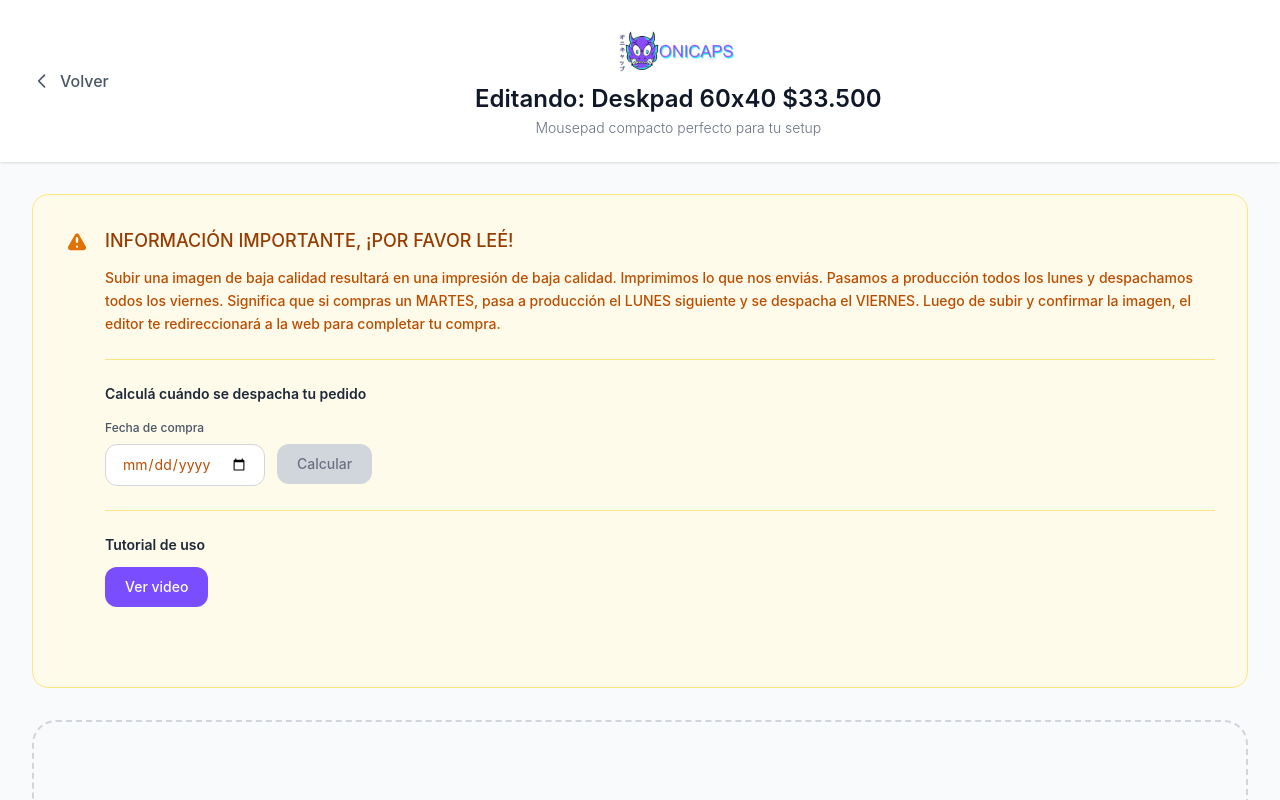
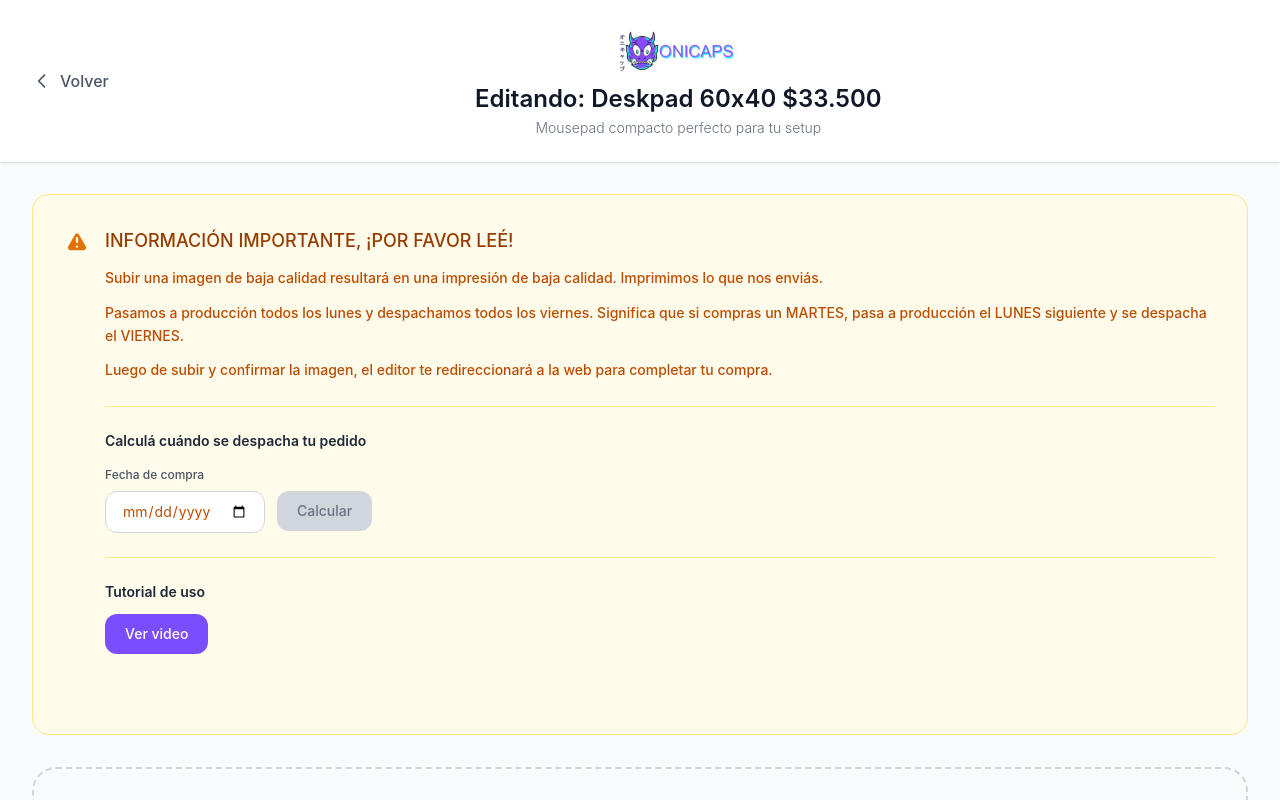
Before and after one commit to AlanFNL/onicustom-next, a Next.js app: page / in a window 1280 px wide. Both pictures are taken after a click on the element 484 px from the left and 639 px from the top of the page. Shown: the top 800 px of the page. Built offline with nearby package versions, Linux system fonts and the light colour scheme.

Commit message:
enabled spacebars

```diff
--- a/src/app/components/constants.ts
+++ b/src/app/components/constants.ts
@@ -10,13 +10,13 @@ export const PRODUCT_DIMENSIONS = {
 
 export const PRODUCT_DISCLAIMERS = {
   "mousepad-90x40":
-    "Subir una imagen de baja calidad resultará en una impresión de baja calidad. Imprimimos lo que nos enviás. Pasamos a producción todos los lunes y despachamos todos los viernes. Significa que si compras un MARTES, pasa a producción el LUNES siguiente y se despacha el VIERNES. Luego de subir y confirmar la imagen, el editor te redireccionará a la web para completar tu compra.",
+    "Subir una imagen de baja calidad resultará en una impresión de baja calidad. Imprimimos lo que nos enviás.\n\nPasamos a producción todos los lunes y despachamos todos los viernes. Significa que si compras un MARTES, pasa a producción el LUNES siguiente y se despacha el VIERNES.\n\nLuego de subir y confirmar la imagen, el editor te redireccionará a la web para completar tu compra.",
   "mousepad-60x40":
-    "Subir una imagen de baja calidad resultará en una impresión de baja calidad. Imprimimos lo que nos enviás. Pasamos a producción todos los lunes y despachamos todos los viernes. Significa que si compras un MARTES, pasa a producción el LUNES siguiente y se despacha el VIERNES. Luego de subir y confirmar la imagen, el editor te redireccionará a la web para completar tu compra.",
+    "Subir una imagen de baja calidad resultará en una impresión de baja calidad. Imprimimos lo que nos enviás.\n\nPasamos a producción todos los lunes y despachamos todos los viernes. Significa que si compras un MARTES, pasa a producción el LUNES siguiente y se despacha el VIERNES.\n\nLuego de subir y confirmar la imagen, el editor te redireccionará a la web para completar tu compra.",
   "keycap-kda":
-    "Subir una imagen de baja calidad resultará en una impresión de baja calidad. Imprimimos lo que nos enviás. Perfil XDA. Material PBT. No son stickers ni sublimación es impresion directa sobre la keycap de pbt. No se puede personalizar sobre los costados de la keycap. ATENCION:  Tener en cuenta que los diseños sobre keycaps negras suelen quedar algo apagados si la imagen no es de una calidad muy alta.",
+    "Subir una imagen de baja calidad resultará en una impresión de baja calidad. Imprimimos lo que nos enviás.\n\nPerfil XDA. Material PBT. No son stickers ni sublimación es impresion directa sobre la keycap de pbt. No se puede personalizar sobre los costados de la keycap.\n\nATENCION: Tener en cuenta que los diseños sobre keycaps negras suelen quedar algo apagados si la imagen no es de una calidad muy alta.",
   spacebar:
-    "Subir una imagen de baja calidad resultará en una impresión de baja calidad. Imprimimos lo que nos enviás. Pasamos a producción todos los lunes y despachamos todos los viernes. Significa que si compras un MARTES, pasa a producción el LUNES siguiente y se despacha el VIERNES. Luego de subir y confirmar la imagen, el editor te redireccionará a la web para completar tu compra.",
+    "Subir una imagen de baja calidad resultará en una impresión de baja calidad. Imprimimos lo que nos enviás.\n\nPerfil XDA. Material PBT. No son stickers ni sublimación es impresion directa sobre la spacebar de pbt. No se puede personalizar sobre los costados de la spacebar.\n\nATENCION: Tener en cuenta que los diseños sobre spacebars negras suelen quedar algo apagados si la imagen no es de una calidad muy alta.",
 } as const;
 
 export type ProductId = keyof typeof PRODUCT_DIMENSIONS;
--- a/src/app/components/ui/App.tsx
+++ b/src/app/components/ui/App.tsx
@@ -42,11 +42,11 @@ function App() {
     },
     {
       id: "spacebar",
-      title: "Spacebar Custom",
+      title: "Spacebar Custom $15.000",
       image: "/assets/spacebar.webp",
       description: "Barra espaciadora única para tu teclado",
       redirectUrl:
-        "https://www.onicaps.online/productos/keycap-pro-personalizada/",
+        "https://www.onicaps.online/productos/spacebar-personalizada-ov61k/",
       disabled: false,
     },
   ];
--- a/src/app/components/ui/Disclaimer.tsx
+++ b/src/app/components/ui/Disclaimer.tsx
@@ -170,11 +170,11 @@ export default function Disclaimer({
 }: DisclaimerProps) {
   const [showVideo, setShowVideo] = useState(false);
 
-  const resolvedProductId = (PRODUCT_DISCLAIMERS[
-    productId as ProductId
-  ]
-    ? (productId as ProductId)
-    : "mousepad-90x40") as ProductId;
+  const resolvedProductId = (
+    PRODUCT_DISCLAIMERS[productId as ProductId]
+      ? (productId as ProductId)
+      : "mousepad-90x40"
+  ) as ProductId;
 
   const defaultDisclaimer =
     PRODUCT_DISCLAIMERS["mousepad-90x40"] ||
@@ -250,9 +250,13 @@ export default function Disclaimer({
                     INFORMACIÓN IMPORTANTE, ¡POR FAVOR LEÉ!
                   </h3>
                   <div className="space-y-3 text-amber-700">
-                    <p className="text-xs md:text-sm leading-relaxed font-medium">
-                      {disclaimerText}
-                    </p>
+                    <div className="text-xs md:text-sm leading-relaxed font-medium">
+                      {disclaimerText.split("\n\n").map((paragraph, index) => (
+                        <p key={index} className={index > 0 ? "mt-3" : ""}>
+                          {paragraph}
+                        </p>
+                      ))}
+                    </div>
 
                     {showDispatchCalculator && <DispatchCalculator />}
 
```
